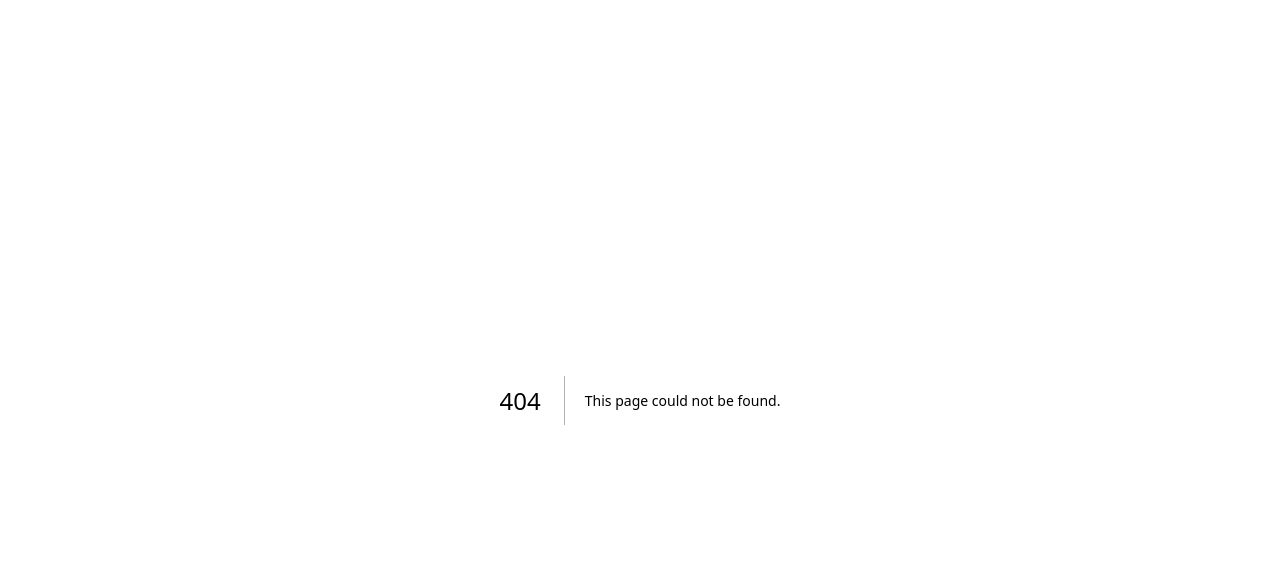
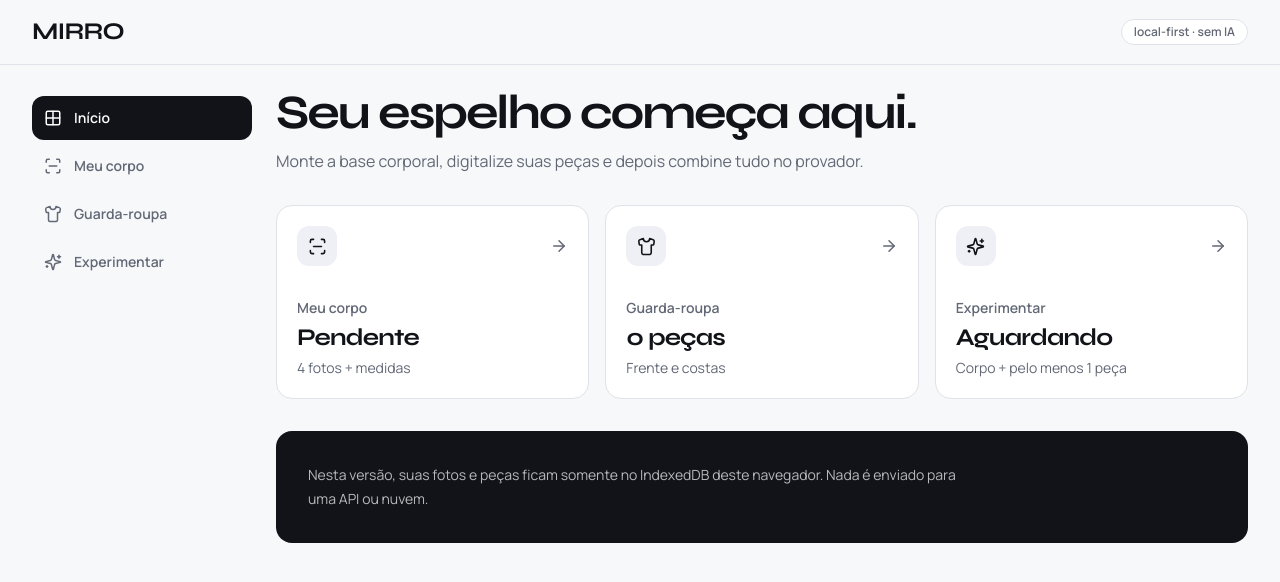
Before and after one commit to xsalles/mirro, a Next.js app: page /app in a window 1280 px wide. Before the commit this address had no page. Shown: the top 582 px of the page. Built offline with nearby package versions, Linux system fonts and the light colour scheme.

Commit message:
feat: add src/app/app/page.tsx

```diff
--- /dev/null
+++ b/src/app/app/page.tsx
@@ -0,0 +1,30 @@
+"use client";
+
+import Link from "next/link";
+import { ArrowRight, ScanLine, Shirt, Sparkles } from "lucide-react";
+import { useMirro } from "@/components/mirro-provider";
+
+export default function DashboardPage() {
+  const { state, ready } = useMirro();
+  const bodyReady = Boolean(state.profile && Object.keys(state.profile.photos).length === 4);
+  const garmentCount = state.garments.length;
+
+  return (
+    <div className="space-y-8">
+      <div><h1 className="font-display text-4xl font-bold tracking-[-.045em] sm:text-5xl">Seu espelho começa aqui.</h1><p className="mt-3 max-w-2xl text-[var(--muted)]">Monte a base corporal, digitalize suas peças e depois combine tudo no provador.</p></div>
+      <section className="grid gap-4 md:grid-cols-3" aria-label="Progresso de configuração">
+        {[
+          { href: "/app/body", icon: ScanLine, title: "Meu corpo", value: bodyReady ? "Pronto" : "Pendente", copy: "4 fotos + medidas", done: bodyReady },
+          { href: "/app/wardrobe", icon: Shirt, title: "Guarda-roupa", value: `${garmentCount} ${garmentCount === 1 ? "peça" : "peças"}`, copy: "Frente e costas", done: garmentCount > 0 },
+          { href: "/app/try-on", icon: Sparkles, title: "Experimentar", value: bodyReady && garmentCount ? "Liberado" : "Aguardando", copy: "Corpo + pelo menos 1 peça", done: bodyReady && garmentCount > 0 },
+        ].map(({ href, icon: Icon, title, value, copy, done }) => (
+          <Link key={href} href={href} className="group rounded-2xl border border-[var(--line)] bg-white p-5 transition-[transform,border-color] hover:-translate-y-0.5 hover:border-[#b7bdc9] focus-visible:outline-none focus-visible:ring-2 focus-visible:ring-[var(--thread)]">
+            <div className="flex items-center justify-between"><span className={`grid size-10 place-items-center rounded-xl ${done ? "bg-[var(--mint)]" : "bg-[var(--surface-2)]"}`}><Icon size={19} aria-hidden="true" /></span><ArrowRight size={18} className="text-[var(--muted)] transition-transform group-hover:translate-x-0.5" aria-hidden="true" /></div>
+            <h2 className="mt-8 text-sm font-semibold text-[var(--muted)]">{title}</h2><p className="mt-1 font-display text-2xl font-bold tracking-[-.035em]">{ready ? value : "Carregando…"}</p><p className="mt-1 text-sm text-[var(--muted)]">{copy}</p>
+          </Link>
+        ))}
+      </section>
+      <aside className="rounded-2xl bg-[var(--ink)] p-6 text-white sm:p-8"><p className="max-w-2xl text-sm leading-6 text-white/70">Nesta versão, suas fotos e peças ficam somente no IndexedDB deste navegador. Nada é enviado para uma API ou nuvem.</p></aside>
+    </div>
+  );
+}
```
